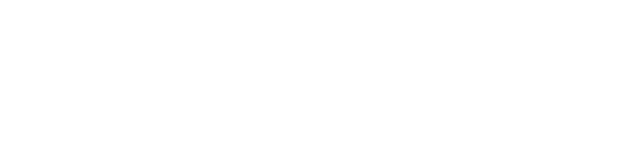
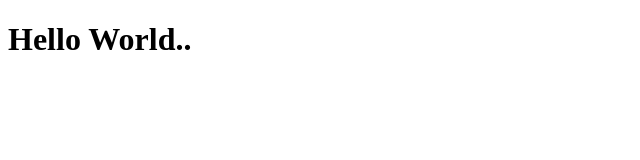
Before and after one commit to mitulchy07/Portfolio-using-html, a plain HTML site: page index.html in a window 1280 px wide. Shown: the whole page, without its empty margins (0-640 px from the left). Drawn offline with Linux system fonts and the light colour scheme.

Commit message:
Hello World

```diff
--- a/index.html
+++ b/index.html
@@ -8,5 +8,9 @@
 </head>
 <body>
 
+
+    <H1>Hello World..
+    </H1>
+
 </body>
 </html>
```
